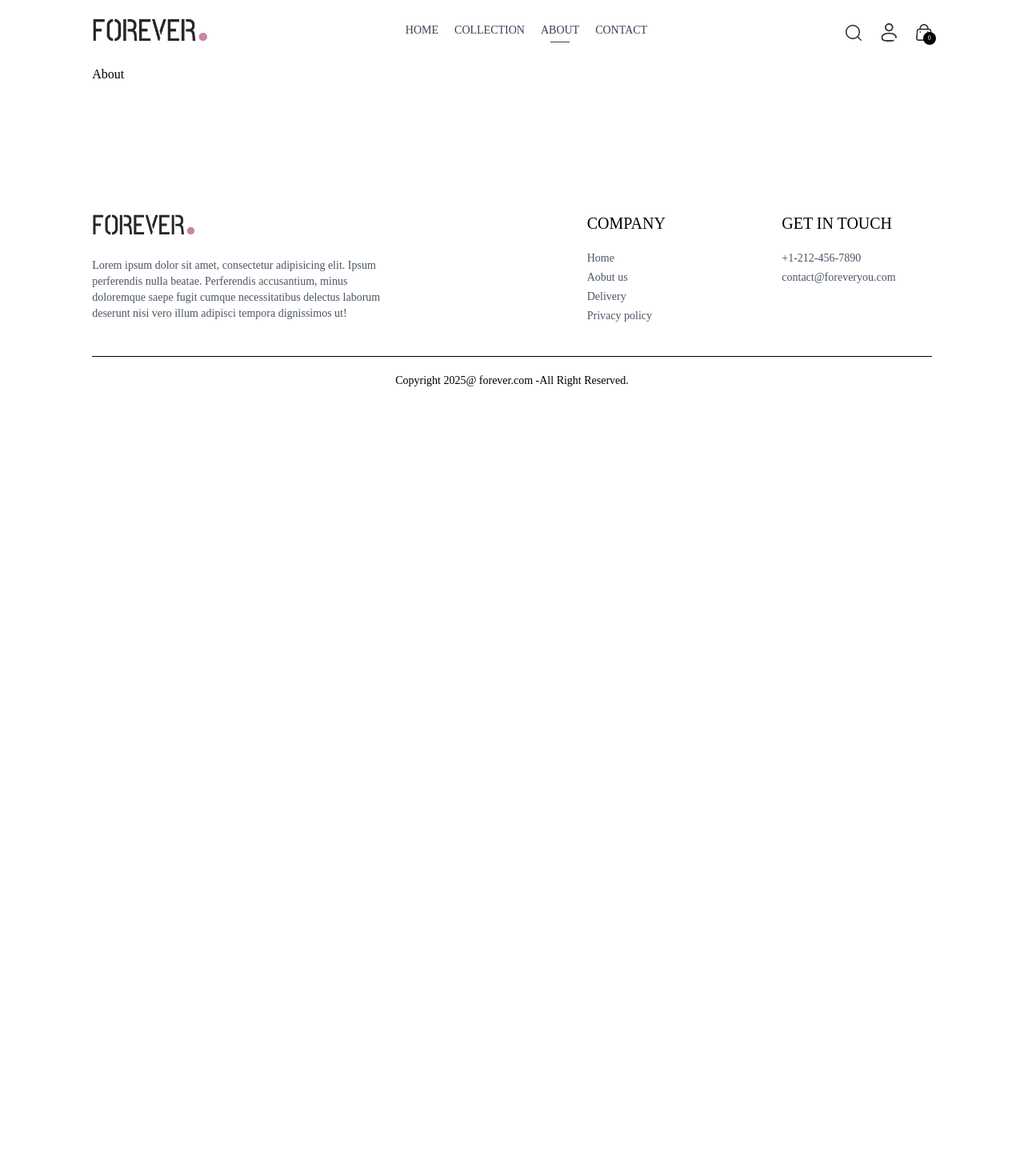
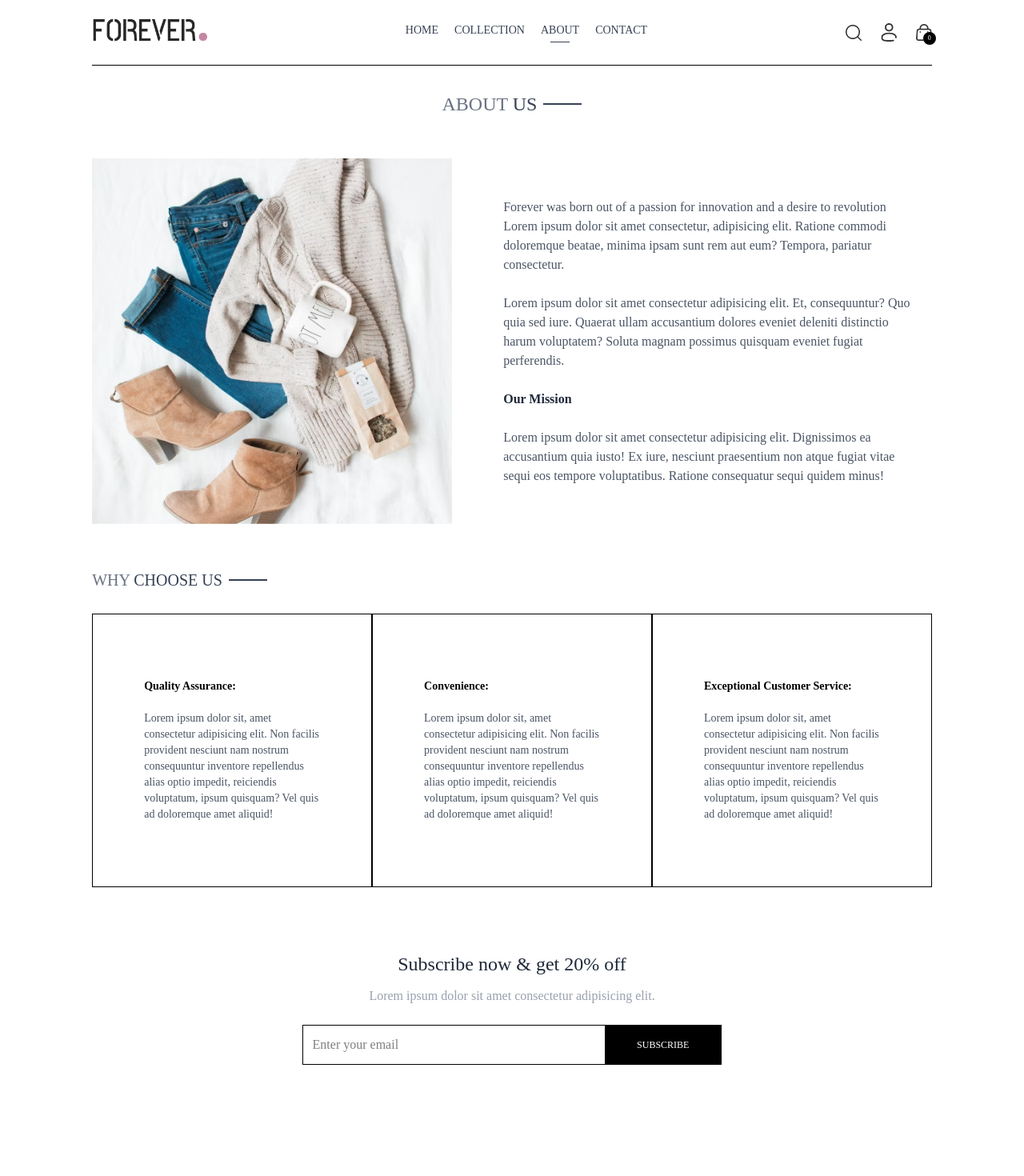
Before and after one commit to fuadofficial/sibloomsmodestwear, a React (Vite) app in the folder frontend/: page /about in a window 1280 px wide. Shown: the top 1470 px of the page at 80% size. Before the commit the page ends 800 px from the top, so only its background shows below. Built offline with nearby package versions, Linux system fonts and the light colour scheme.

Commit message:
completed about page content creation

```diff
--- a/frontend/src/pages/About.jsx
+++ b/frontend/src/pages/About.jsx
@@ -1,8 +1,42 @@
 import React from 'react'
+import Title from '../components/Title'
+import { assets } from '../assets/assets'
+import NewsletterBox from '../components/NewsletterBox'
 
 const About = () => {
   return (
-    <div>About</div>
+    <div>
+      <div className='text-2xl text-center pt-8 border-t'>
+        <Title text1={"ABOUT"} text2={"US"} />
+      </div>
+      <div className='my-10 flex flex-col md:flex-row gap-16'>
+        <img className='w-full md:max-w-[450px]' src={assets.about_img} alt="" />
+        <div className='flex flex-col justify-center gap-6 md:w-2/4 text-gray-600'>
+          <p>Forever was born out of a passion for innovation and a desire to revolution Lorem ipsum dolor sit amet consectetur, adipisicing elit. Ratione commodi doloremque beatae, minima ipsam sunt rem aut eum? Tempora, pariatur consectetur.</p>
+          <p>Lorem ipsum dolor sit amet consectetur adipisicing elit. Et, consequuntur? Quo quia sed iure. Quaerat ullam accusantium dolores eveniet deleniti distinctio harum voluptatem? Soluta magnam possimus quisquam eveniet fugiat perferendis.</p>
+          <b className='text-gray-800'>Our Mission</b>
+          <p>Lorem ipsum dolor sit amet consectetur adipisicing elit. Dignissimos ea accusantium quia iusto! Ex iure, nesciunt praesentium non atque fugiat vitae sequi eos tempore voluptatibus. Ratione consequatur sequi quidem minus!</p>
+        </div>
+      </div>
+      <div className='text-xl py-4'>
+        <Title text1={"WHY"} text2={'CHOOSE US'} />
+      </div>
+      <div className='flex flex-col md:flex-row text-sm mb-20'>
+        <div className='border px-10 md:px-16 py-8 sm:py-20 flex flex-col gap-5'>
+          <b>Quality Assurance:</b>
+          <p className='text-gray-600'>Lorem ipsum dolor sit, amet consectetur adipisicing elit. Non facilis provident nesciunt nam nostrum consequuntur inventore repellendus alias optio impedit, reiciendis voluptatum, ipsum quisquam? Vel quis ad doloremque amet aliquid!</p>
+        </div>
+        <div className='border px-10 md:px-16 py-8 sm:py-20 flex flex-col gap-5'>
+          <b>Convenience:</b>
+          <p className='text-gray-600'>Lorem ipsum dolor sit, amet consectetur adipisicing elit. Non facilis provident nesciunt nam nostrum consequuntur inventore repellendus alias optio impedit, reiciendis voluptatum, ipsum quisquam? Vel quis ad doloremque amet aliquid!</p>
+        </div>
+        <div className='border px-10 md:px-16 py-8 sm:py-20 flex flex-col gap-5'>
+          <b>Exceptional Customer Service:</b>
+          <p className='text-gray-600'>Lorem ipsum dolor sit, amet consectetur adipisicing elit. Non facilis provident nesciunt nam nostrum consequuntur inventore repellendus alias optio impedit, reiciendis voluptatum, ipsum quisquam? Vel quis ad doloremque amet aliquid!</p>
+        </div>
+      </div>
+      <NewsletterBox />
+    </div>
   )
 }
 
```
